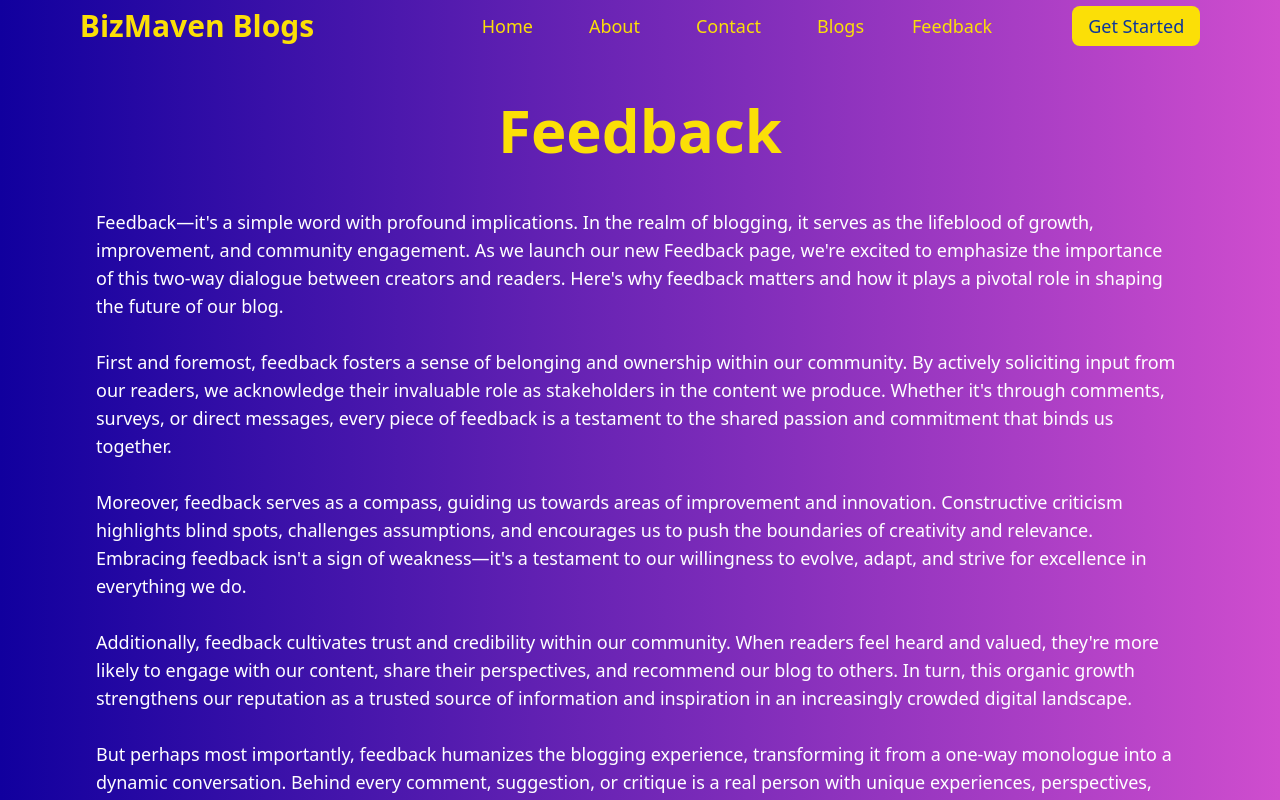
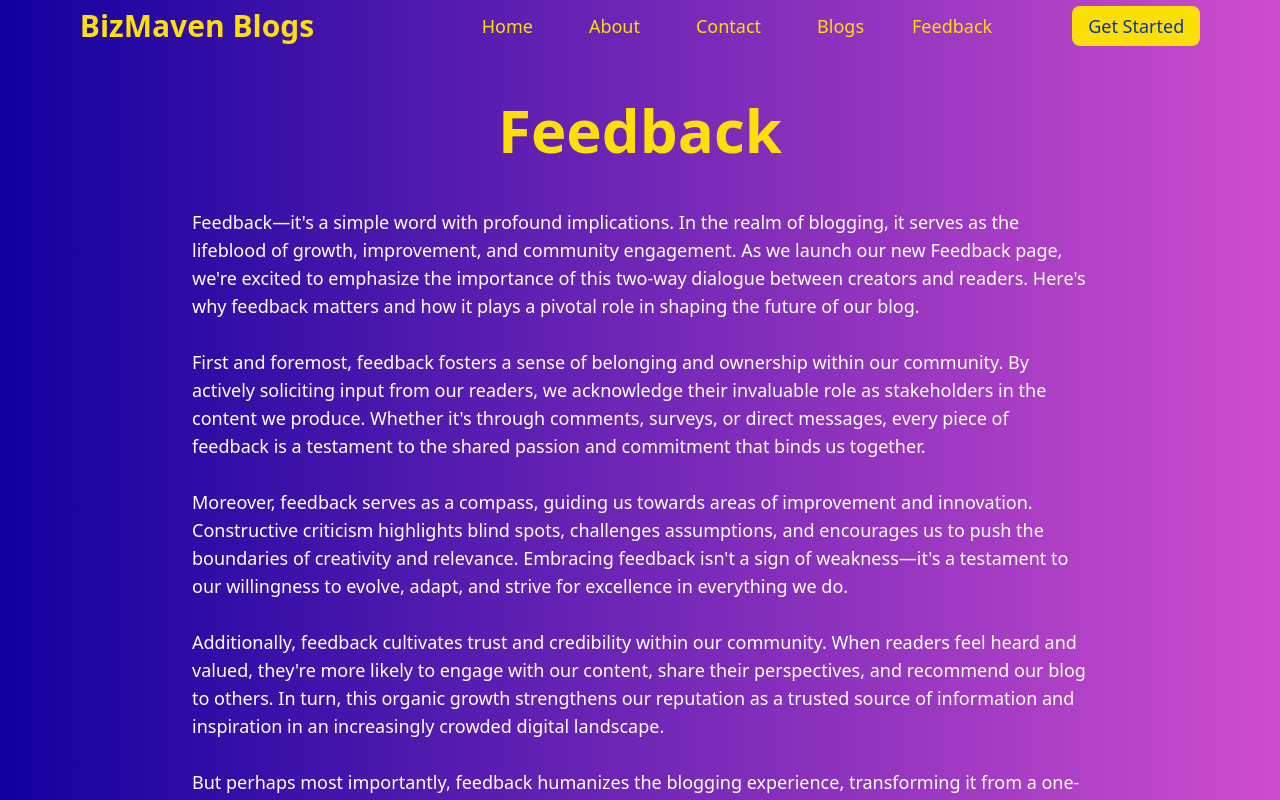
Before and after one commit to BizMavenHub/React-BizMaven-Blogs, a React (Vite) app in the folder client/: page /feedback in a window 1280 px wide. Shown: the top 800 px of the page. Built offline with nearby package versions, Linux system fonts and the light colour scheme.

Commit message:
make some changes in feedback container

```diff
--- a/client/src/containers/feedback/Feedback_Container.jsx
+++ b/client/src/containers/feedback/Feedback_Container.jsx
@@ -14,7 +14,7 @@ const Feedback_Container = () => {
   };
 
   return (
-    <div className="w-[85%] text-lg m-auto font-montserrats">
+    <div className="w-[70%] text-lg m-auto font-montserrats tablet:w-[90%] mobile:w-[90%]">
       <h1 className="text-center text-6xl font-semibold text-navbar-text my-12">
         Feedback
       </h1>
@@ -99,7 +99,7 @@ const Feedback_Container = () => {
             placeholder="Message"
             value={message}
             onChange={(e) => setMessage(e.target.value)}
-            className="w-[80%] p-4 border-[1.5px] rounded-md border-solid tablet:w-[70%] mobile:w-[90%]"
+            className="w-[80%] p-4 border-[1.5px] rounded-md border-solid tablet:w-[70%] mobile:w-[90%] mobile:h-[200px]"
           ></textarea>
           <button
             onClick={handleSubmit}
```
